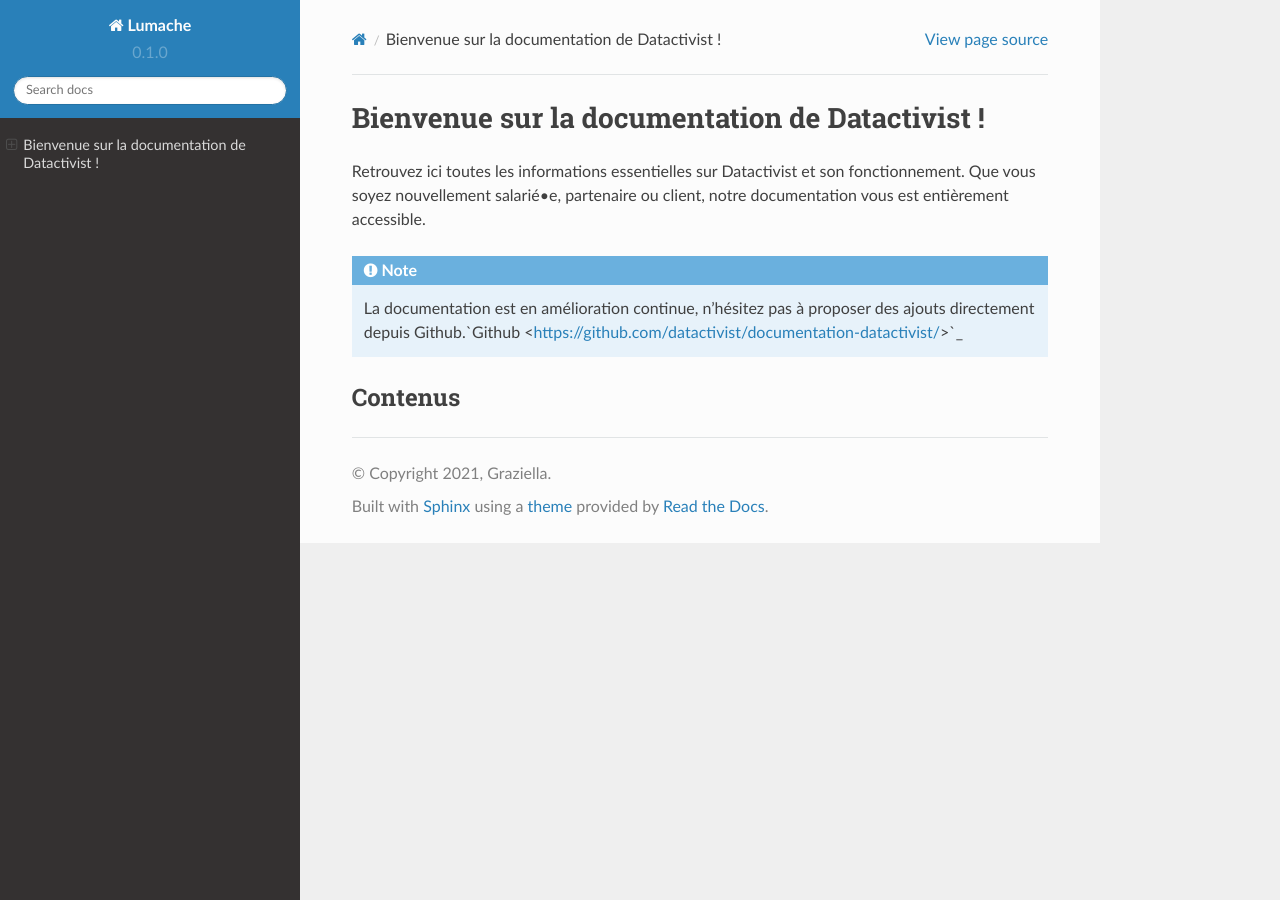
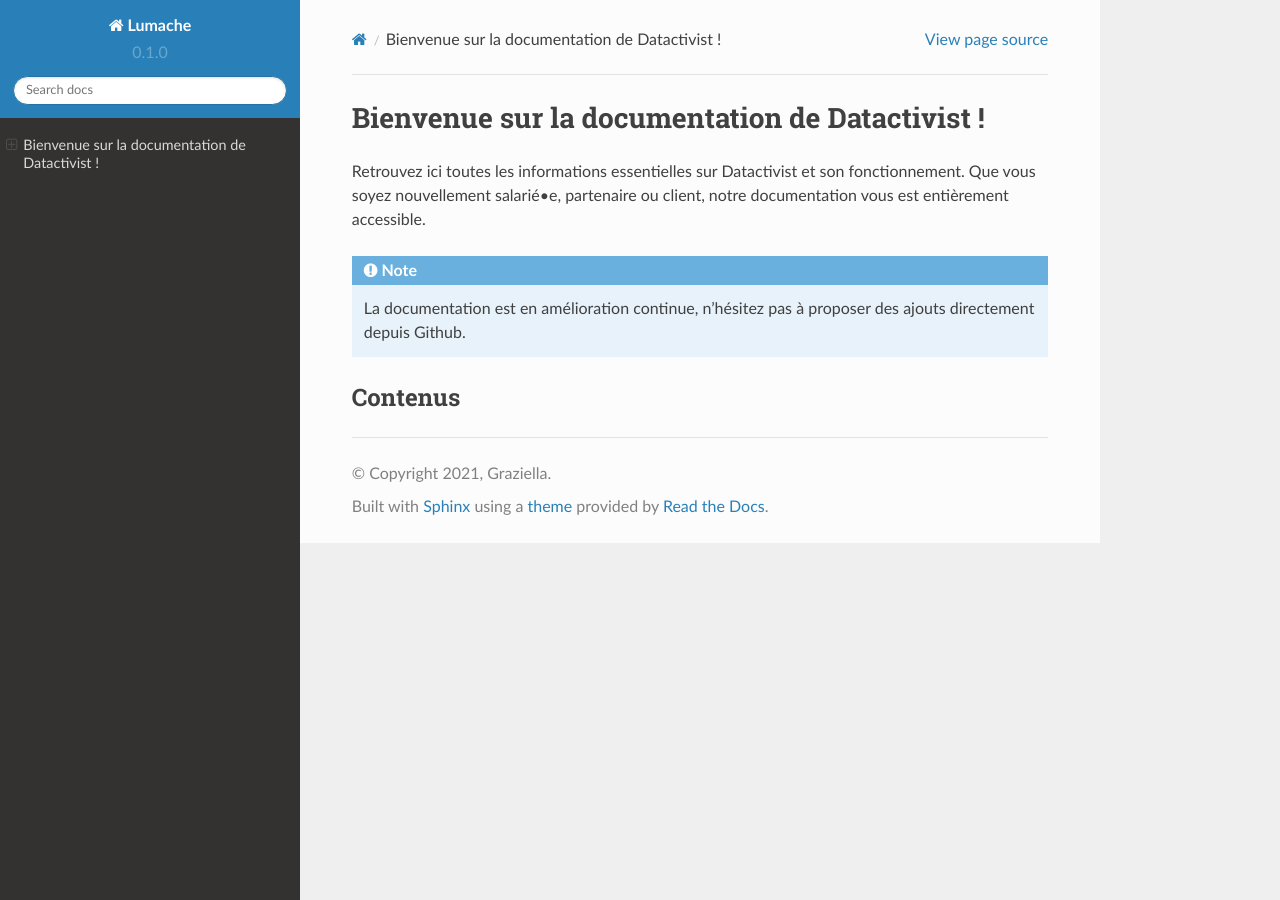
Before and after one commit to datactivist/documentation-datactivist, a Sphinx documentation site: the page built from docs/source/index.rst, in a window 1280 px wide. Built offline with Sphinx 7.4.7 and the Read the Docs theme 2.0.0, drawn with Linux system fonts in a browser that asks for light colours.

Commit message:
Update index.rst

```diff
--- a/docs/source/index.rst
+++ b/docs/source/index.rst
@@ -6,7 +6,7 @@
 
 .. note::
 
-   La documentation est en amélioration continue, n'hésitez pas à proposer des ajouts directement depuis Github.`Github <https://github.com/datactivist/documentation-datactivist/>`_
+   La documentation est en amélioration continue, n'hésitez pas à proposer des ajouts directement depuis Github.
 
 
 Contenus
```
